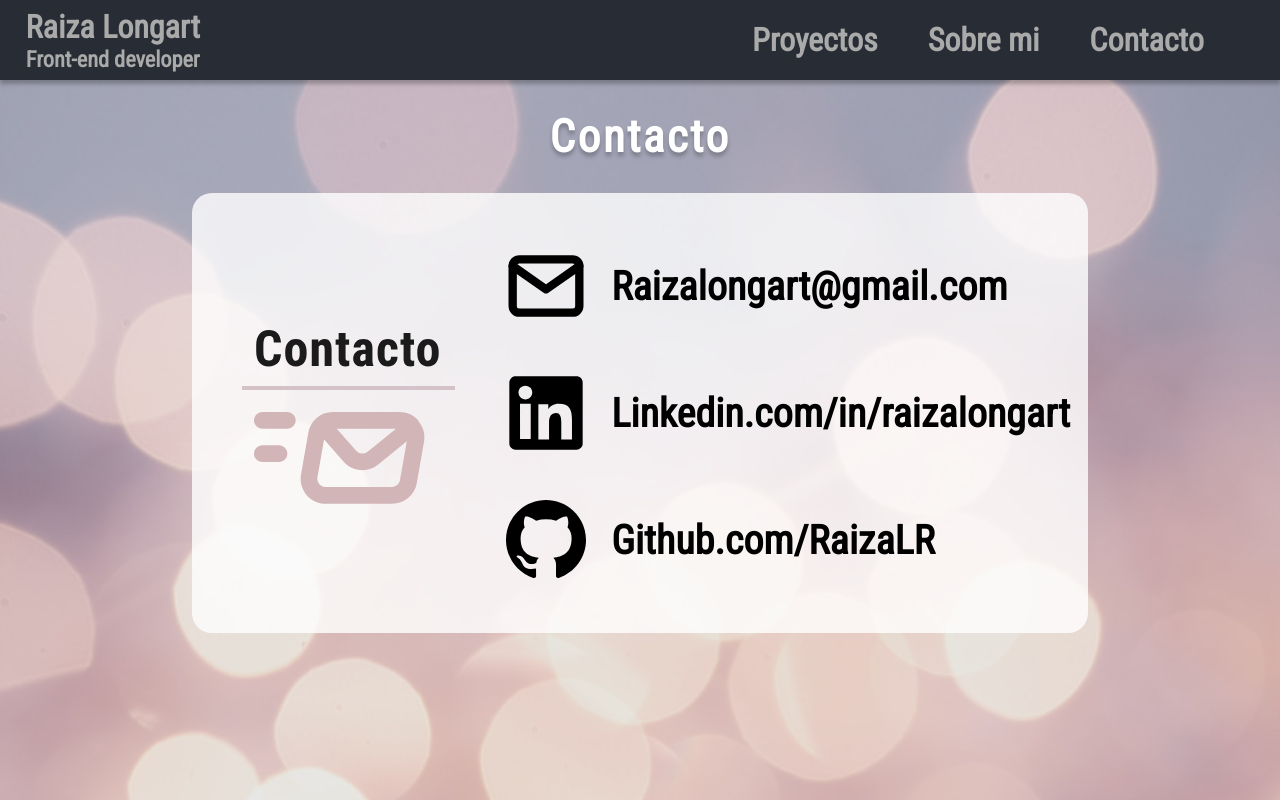
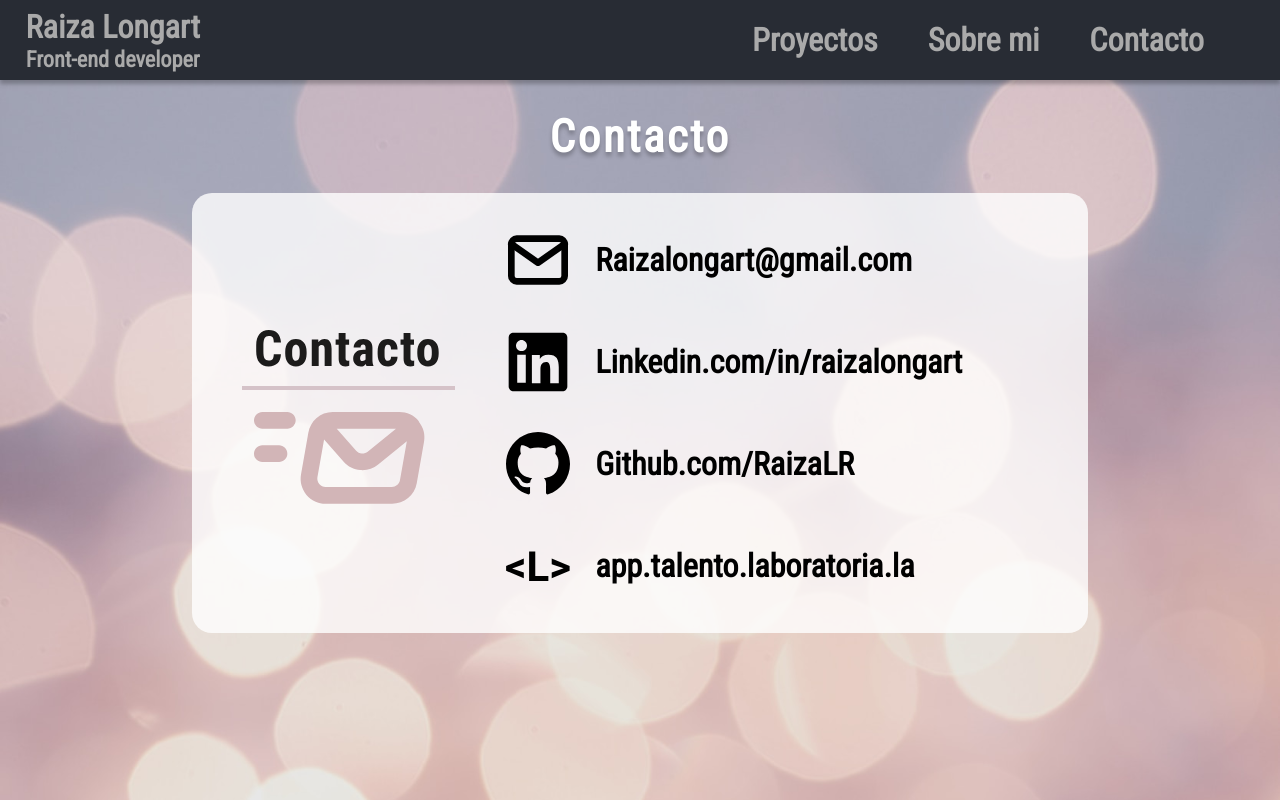
Before and after one commit to RaizaLR/portafolio, a React (Create React App) app: page /contacto in a window 1280 px wide. Built offline with nearby package versions, Linux system fonts and the light colour scheme.

Commit message:
añadido redireccionamiento a links a seccion de contacto

```diff
--- a/public/index.html
+++ b/public/index.html
@@ -2,7 +2,7 @@
 <html lang="en">
   <head>
     <meta charset="utf-8" />
-    <link rel="icon" href="%PUBLIC_URL%/favicon.ico" />
+    <link rel="icon" href="%PUBLIC_URL%/logoFED.svg" />
     <meta name="viewport" content="width=device-width, initial-scale=1" />
     <meta name="theme-color" content="#000000" />
     <meta
@@ -13,10 +13,9 @@
     <link rel="manifest" href="%PUBLIC_URL%/manifest.json" />
     <link rel="preconnect" href="https://fonts.gstatic.com">
     <link href="https://fonts.googleapis.com/css2?family=Roboto+Condensed&display=swap" rel="stylesheet">
-    <title>Portafolio</title>
+    <title>Portafolio Raiza Longart</title>
   </head>
   <body>
-    <noscript>You need to enable JavaScript to run this app.</noscript>
     <div id="root"></div>
   </body>
 </html>
--- a/src/App.css
+++ b/src/App.css
@@ -230,6 +230,7 @@ margin: 0vh 0vw 0vh 2vw;
 
 .logo{
 margin-right: 2vw;
+width: 5vw;
 }
 
 
@@ -237,7 +238,13 @@ margin-right: 2vw;
   display: flex;
   align-items: center;
   font-weight: bold;
-  font-size: 5vh;
+  font-size: 4vh;
+  color: #000000;
+}
+
+.linkToClick{
+  cursor: pointer;
+  color: #000000
 }
 
 /* home section */
--- a/src/Contact.js
+++ b/src/Contact.js
@@ -2,8 +2,12 @@ import ContactImg from './ContactImg.svg'
 import MailImg from './MailImg.svg'
 import LinkedInLogo from './LinkedInLogo.svg'
 import GitHubLogo from './GitHubLogo.svg'
+import LogoLaboratoria from './LogoLaboratoria.svg'
 
-
+// funcion para abrir links
+const openLink = (link) => {
+    window.open(link)
+}
 
 function Contact() {
     return (
@@ -16,15 +20,19 @@ function Contact() {
                 <div>
                     <div className='contactInfo'>
                         <img src={MailImg} alt='Gmail' className='logo'/>
-                        <p>Raizalongart@gmail.com</p>
+                        <a href="mailto:raizalongart@gmail.com"><p className="linkToClick">Raizalongart@gmail.com</p></a>
                     </div>
                     <div className='contactInfo'>
                         <img src={LinkedInLogo} alt='linkedin' className='logo'/>
-                        <p>Linkedin.com/in/raizalongart</p>
+                        <p className="linkToClick" onClick={() => {openLink('https://linkedin.com/in/raizalongart')}}>Linkedin.com/in/raizalongart</p>
                     </div>
                     <div className='contactInfo'>
                         <img src={GitHubLogo} alt='gitHub' className='logo'/>
-                        <p>Github.com/RaizaLR</p>
+                        <p className="linkToClick" onClick={() => {openLink('https://github.com/RaizaLR')}}>Github.com/RaizaLR</p>
+                    </div>
+                    <div className='contactInfo'>
+                        <img src={LogoLaboratoria} alt='appTalentoLab' className='logo'/>
+                        <p className="linkToClick" onClick={() => {openLink('https://app.talento.laboratoria.la/profile/zLSo6EUimqbOp5ZzLtGNawI3QFD2')}}>app.talento.laboratoria.la</p>
                     </div>
                 </div>
             </div>
```
Also changed, not shown: public/logoFED.svg (added), src/LogoLaboratoria.svg (added).
